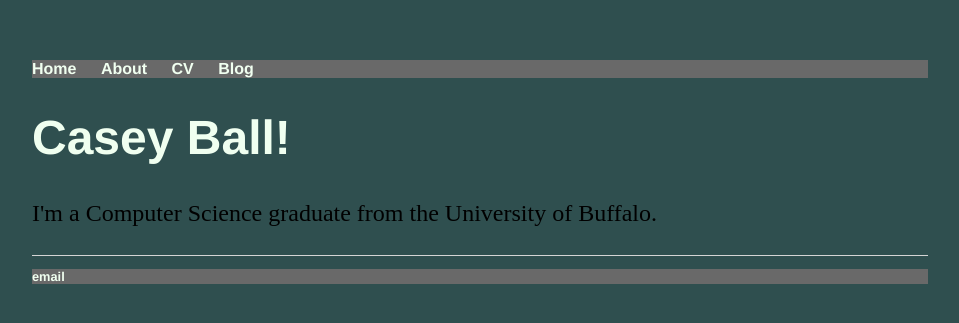
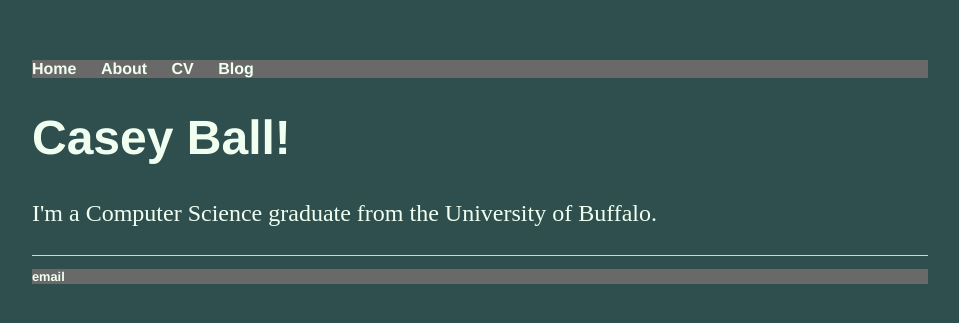
Before and after one commit to cmball2/github.io, a Jekyll site: the page built from index.html, in a window 1280 px wide. Shown: the top 323 px of the page, without its empty margins (160-1119 px from the left). Built offline with Jekyll 4.4.1, drawn with Linux system fonts in a browser that asks for light colours.

Commit message:
fixed syntax error in white text

```diff
--- a/css/main.css
+++ b/css/main.css
@@ -31,7 +31,7 @@ h1 {
 p {
     font-size: 1.5em;
     line-height: 1.4em;
-    color: ##F0FFF0;
+    color: #F0FFF0;
 }
 footer {
     border-top: 1px solid #d5d5d5;
```
